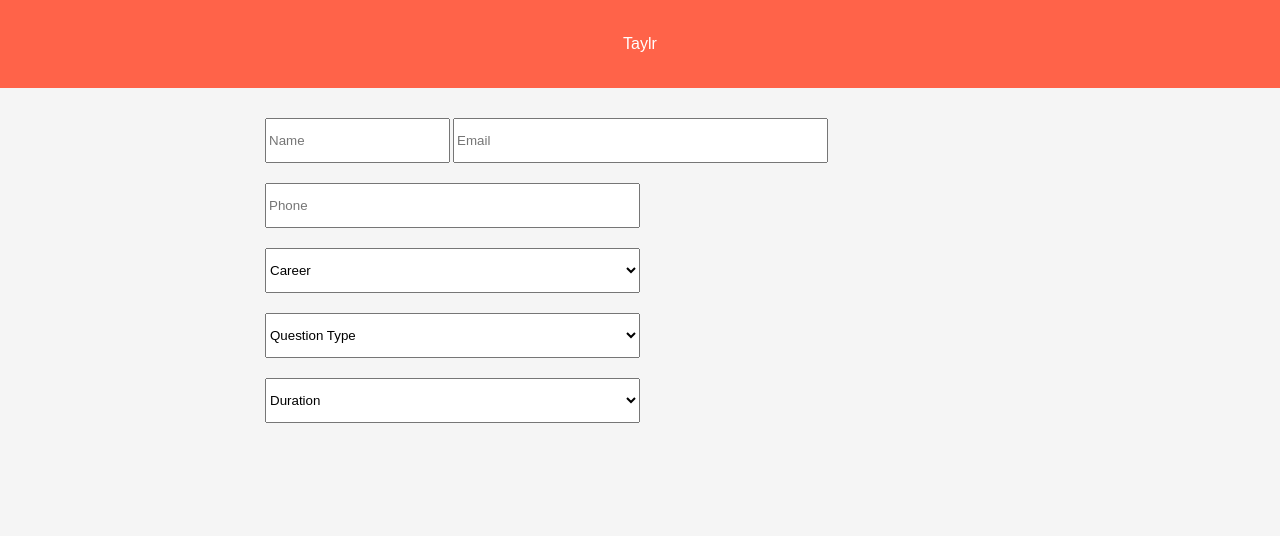
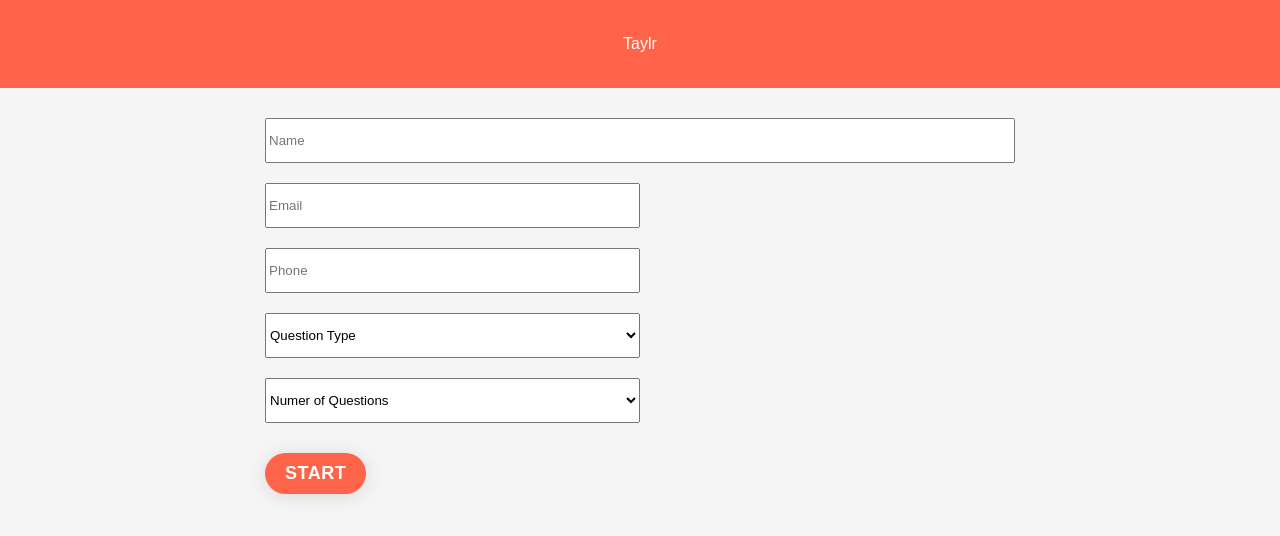
Before and after one commit to mdnahian/taylor, a plain HTML site: page index.html in a window 1280 px wide. Drawn offline with Linux system fonts and the light colour scheme.

Commit message:
some updates on questionnaire page

```diff
--- a/index.html
+++ b/index.html
@@ -13,33 +13,22 @@
                 <input type="text" class="half" name="email" id="email" placeholder="Email"/>
                 <input type="text" class="half" name="phone" id="phone" placeholder="Phone"/>
                 <div class="quarter filler"></div>
-                <select name="career" id="career" class="half">
-                    <option value="item1">Career</option>
-                    <option value="item2">This is a job 2</option>
-                    <option value="item3">This is a job 3</option>
-                    <option value="item4">This is a job 4</option>
-                    <option value="item5">This is a job 5</option>
-                </select>
+
                 <div class="quarter filler"></div>
                 <div class="quarter filler"></div>
                 <select name="types" id="types" class="half">
                     <option value="item1">Question Type</option>
-                    <option value="item2">This is a job 2</option>
-                    <option value="item3">This is a job 3</option>
-                    <option value="item4">This is a job 4</option>
-                    <option value="item5">This is a job 5</option>
+                    <option value="item2">Behavioral</option>
                 </select>
                 <div class="quarter filler"></div>
                 <div class="quarter filler"></div>
                 <select name="duration" id="duration" class="half">
-                    <option value="item1">Duration</option>
-                    <option value="item2">This is a job 2</option>
-                    <option value="item3">This is a job 3</option>
-                    <option value="item4">This is a job 4</option>
-                    <option value="item5">This is a job 5</option>
+                    <option value="item1">Numer of Questions</option>
+                    <option value="item2">3</option>
                 </select>
                 <div class="quarter filler"></div>
 
+                <button type="submit"><div>Start</div></button>
             </form>
         </div>
     </body>
--- a/style.css
+++ b/style.css
@@ -83,7 +83,33 @@ nav div {
     padding: 2px 16px;
 }
 
+.full {
+    width: 100%;
+    margin-left: 25%;
+}
+
 .half {
     width: 50%;
     margin-left: 25%;
 }
+
+button {
+    background-color: #ff6349;
+    border-radius: 99px;
+    border: 0px;
+    padding: 10px 20px;
+    margin: 20px 0 0 0;
+    text-align: center;
+    font-weight: 600;
+    font-size: 18px;
+    color: #fff;
+    letter-spacing: 0.5px;
+    display: inline-block;
+    box-shadow: 0px 2px 20px 0px rgba(0, 0, 0, 0.12);
+    transition: all 0.3s cubic-bezier(.25, .8, .25, 1);
+    text-transform: uppercase;
+}
+
+button:hover {
+    box-shadow: 0 4px 32px rgba(0, 0, 0, 0.16), 0 2px 10px rgba(0, 0, 0, 0.14);
+}
```
